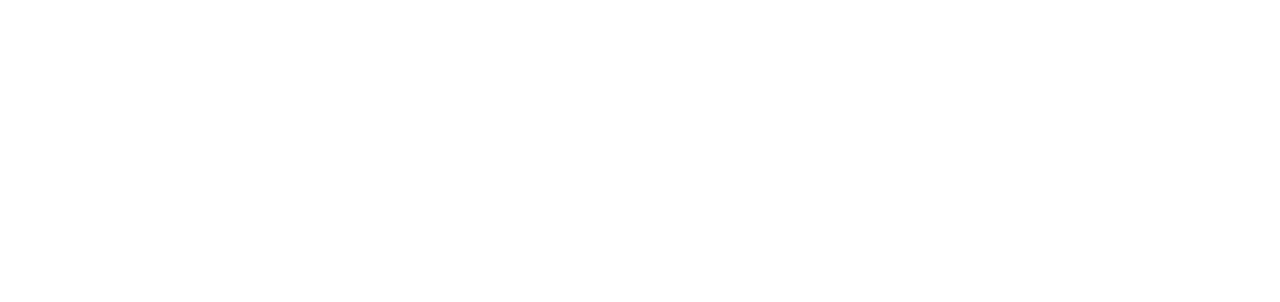
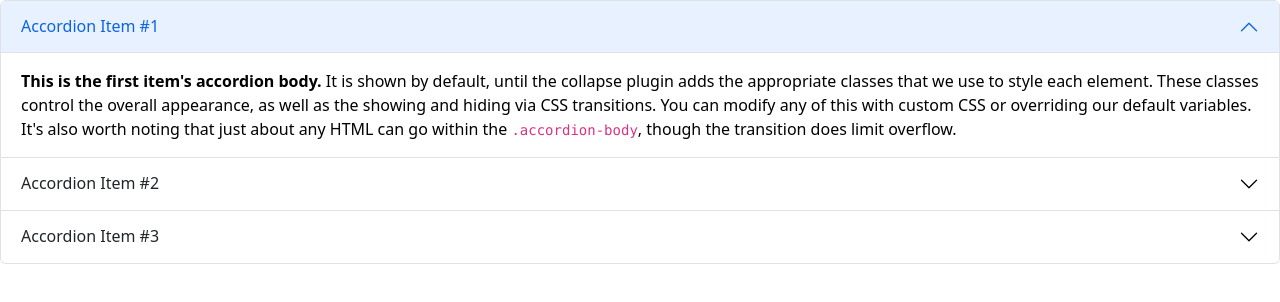
Before and after one commit to androsovichslava/bootstrap-testing, a website: page index.html in a window 1280 px wide. Drawn offline with Linux system fonts and the light colour scheme.

Commit message:
first commit

```diff
--- a/index.html
+++ b/index.html
@@ -12,10 +12,60 @@
     <title>Document</title>
 </head>
 <body>
-
-<div class="header">
-    <div class="continer">
-
+<div class="accordion" id="accordionExample">
+    <div class="accordion-item">
+        <h2 class="accordion-header" id="headingOne">
+            <button class="accordion-button" type="button" data-bs-toggle="collapse" data-bs-target="#collapseOne"
+                aria-expanded="true" aria-controls="collapseOne">
+                Accordion Item #1
+            </button>
+        </h2>
+        <div id="collapseOne" class="accordion-collapse collapse show" aria-labelledby="headingOne"
+            data-bs-parent="#accordionExample">
+            <div class="accordion-body">
+                <strong>This is the first item's accordion body.</strong> It is shown by default, until the collapse
+                plugin adds the appropriate classes that we use to style each element. These classes control the overall
+                appearance, as well as the showing and hiding via CSS transitions. You can modify any of this with
+                custom CSS or overriding our default variables. It's also worth noting that just about any HTML can go
+                within the <code>.accordion-body</code>, though the transition does limit overflow.
+            </div>
+        </div>
+    </div>
+    <div class="accordion-item">
+        <h2 class="accordion-header" id="headingTwo">
+            <button class="accordion-button collapsed" type="button" data-bs-toggle="collapse"
+                data-bs-target="#collapseTwo" aria-expanded="false" aria-controls="collapseTwo">
+                Accordion Item #2
+            </button>
+        </h2>
+        <div id="collapseTwo" class="accordion-collapse collapse" aria-labelledby="headingTwo"
+            data-bs-parent="#accordionExample">
+            <div class="accordion-body">
+                <strong>This is the second item's accordion body.</strong> It is hidden by default, until the collapse
+                plugin adds the appropriate classes that we use to style each element. These classes control the overall
+                appearance, as well as the showing and hiding via CSS transitions. You can modify any of this with
+                custom CSS or overriding our default variables. It's also worth noting that just about any HTML can go
+                within the <code>.accordion-body</code>, though the transition does limit overflow.
+            </div>
+        </div>
+    </div>
+    <div class="accordion-item">
+        <h2 class="accordion-header" id="headingThree">
+            <button class="accordion-button collapsed" type="button" data-bs-toggle="collapse"
+                data-bs-target="#collapseThree" aria-expanded="false" aria-controls="collapseThree">
+                Accordion Item #3
+            </button>
+        </h2>
+        <div id="collapseThree" class="accordion-collapse collapse" aria-labelledby="headingThree"
+            data-bs-parent="#accordionExample">
+            <div class="accordion-body">
+                <strong>This is the third item's accordion body.</strong> It is hidden by default, until the collapse
+                plugin adds the appropriate classes that we use to style each element. These classes control the overall
+                appearance, as well as the showing and hiding via CSS transitions. You can modify any of this with
+                custom CSS or overriding our default variables. It's also worth noting that just about any HTML can go
+                within the <code>.accordion-body</code>, though the transition does limit overflow.
+            </div>
+        </div>
     </div>
 </div>
 
```
